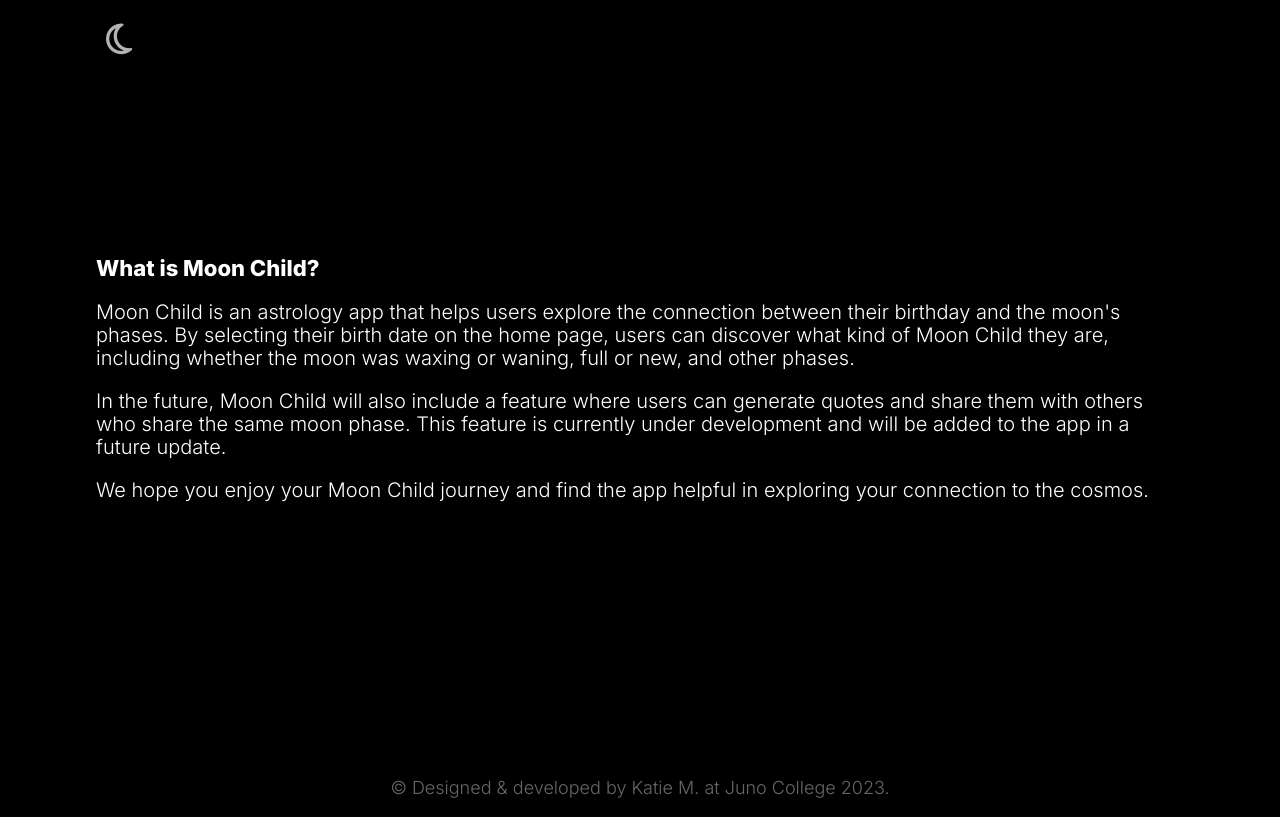
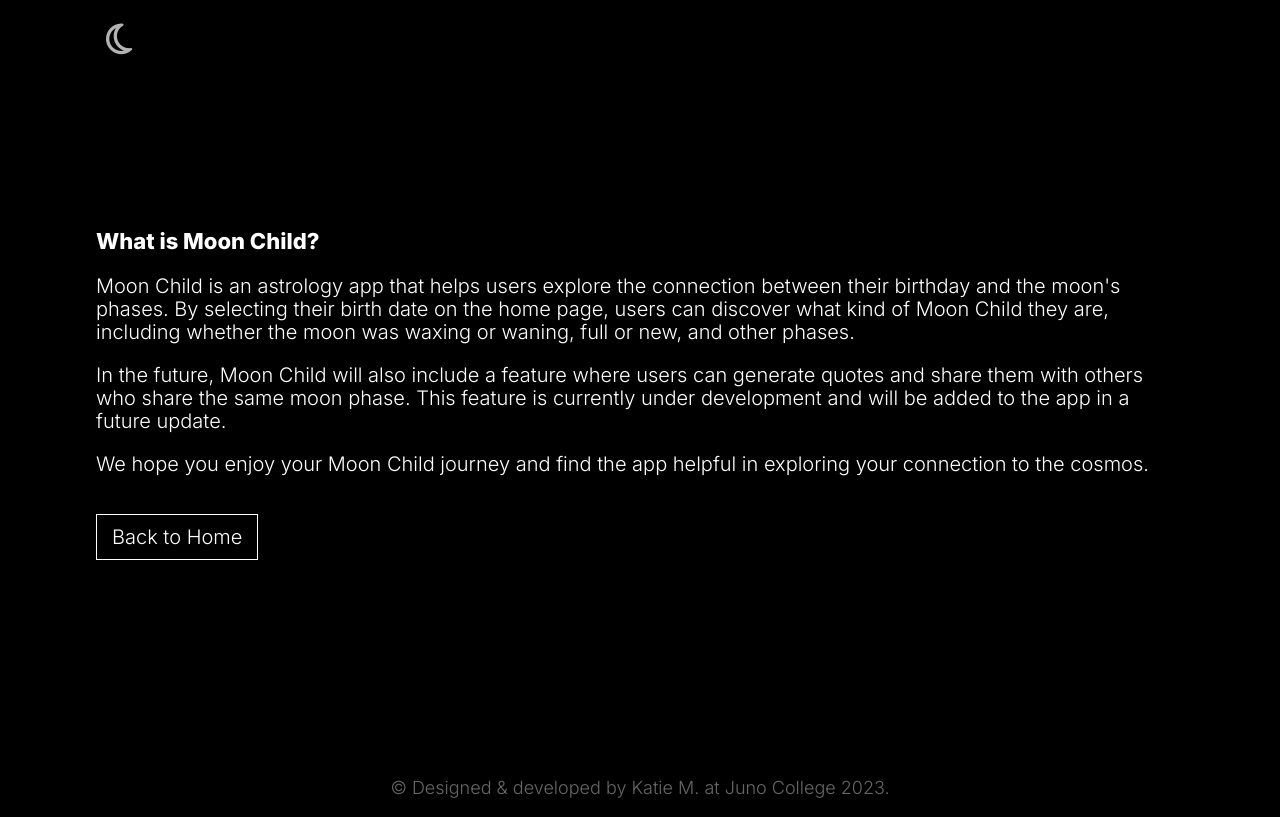
Before and after one commit to katiemcy/Moon-Child, a React (Create React App) app: page /about in a window 1280 px wide. Built offline with nearby package versions, Linux system fonts and the light colour scheme.

Commit message:
added back to home button

```diff
--- a/src/components/About.js
+++ b/src/components/About.js
@@ -1,3 +1,5 @@
+import { Link } from 'react-router-dom';
+
 const About = () => {
     return (
         <section className="about">
@@ -6,6 +8,7 @@ const About = () => {
                 <p>Moon Child is an astrology app that helps users explore the connection between their birthday and the moon's phases. By selecting their birth date on the home page, users can discover what kind of Moon Child they are, including whether the moon was waxing or waning, full or new, and other phases.</p>
                 <p>In the future, Moon Child will also include a feature where users can generate quotes and share them with others who share the same moon phase. This feature is currently under development and will be added to the app in a future update.</p>
                 <p>We hope you enjoy your Moon Child journey and find the app helpful in exploring your connection to the cosmos.</p>
+                <Link to ="/" className='bkHome'>Back to Home</Link>
             </div>
         </ section>
     )
--- a/src/components/Header.js
+++ b/src/components/Header.js
@@ -1,5 +1,4 @@
 import { Link } from 'react-router-dom';
-
 
 const Header = (props) => {
 
--- a/src/styles/sass/_about.scss
+++ b/src/styles/sass/_about.scss
@@ -7,3 +7,19 @@ section.about {
 .aboutLink {
     font-weight: normal;
 }
+
+.about {
+    p:last-of-type {
+        margin-bottom: 50px;
+    }
+}
+
+.bkHome {
+    margin: 20px auto;
+    padding: 10px 15px;
+    border: 1px solid white;
+    &:hover,
+    &:focus {
+        border: 1px solid rgb(97, 162, 223);
+    }
+}
```
